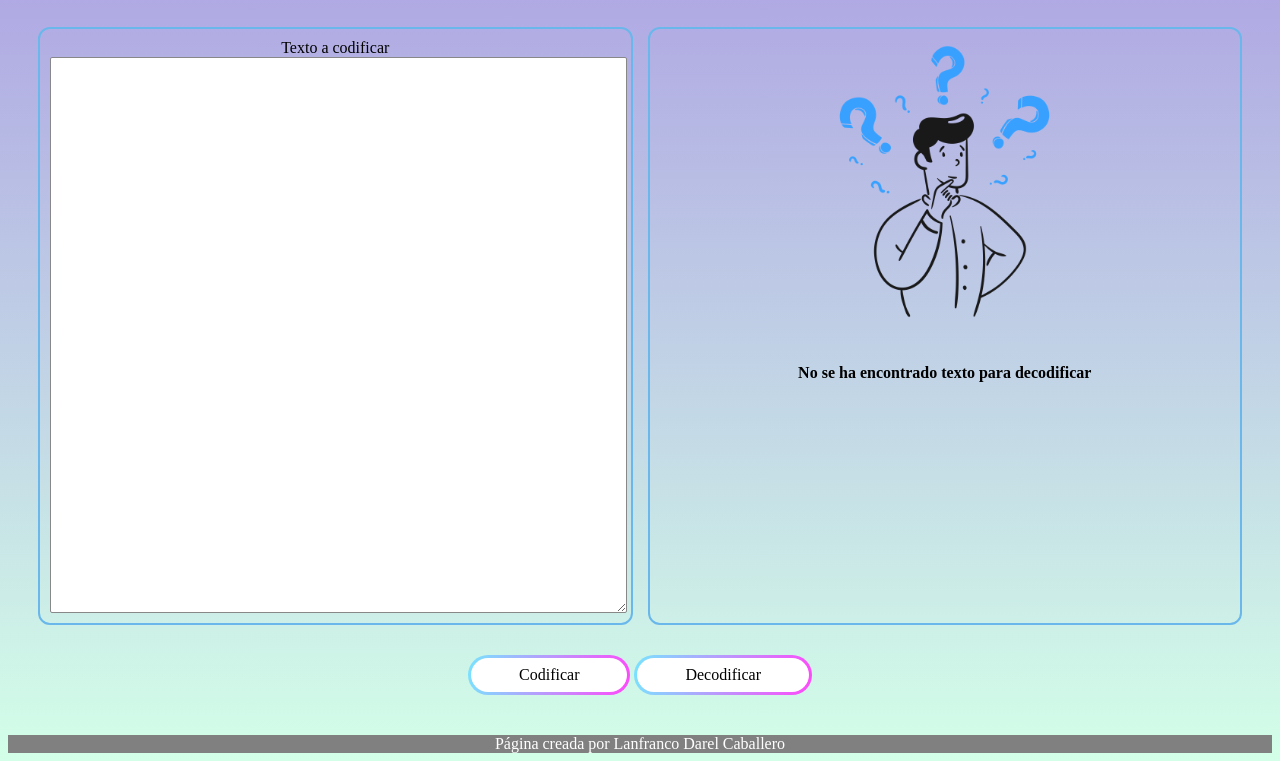
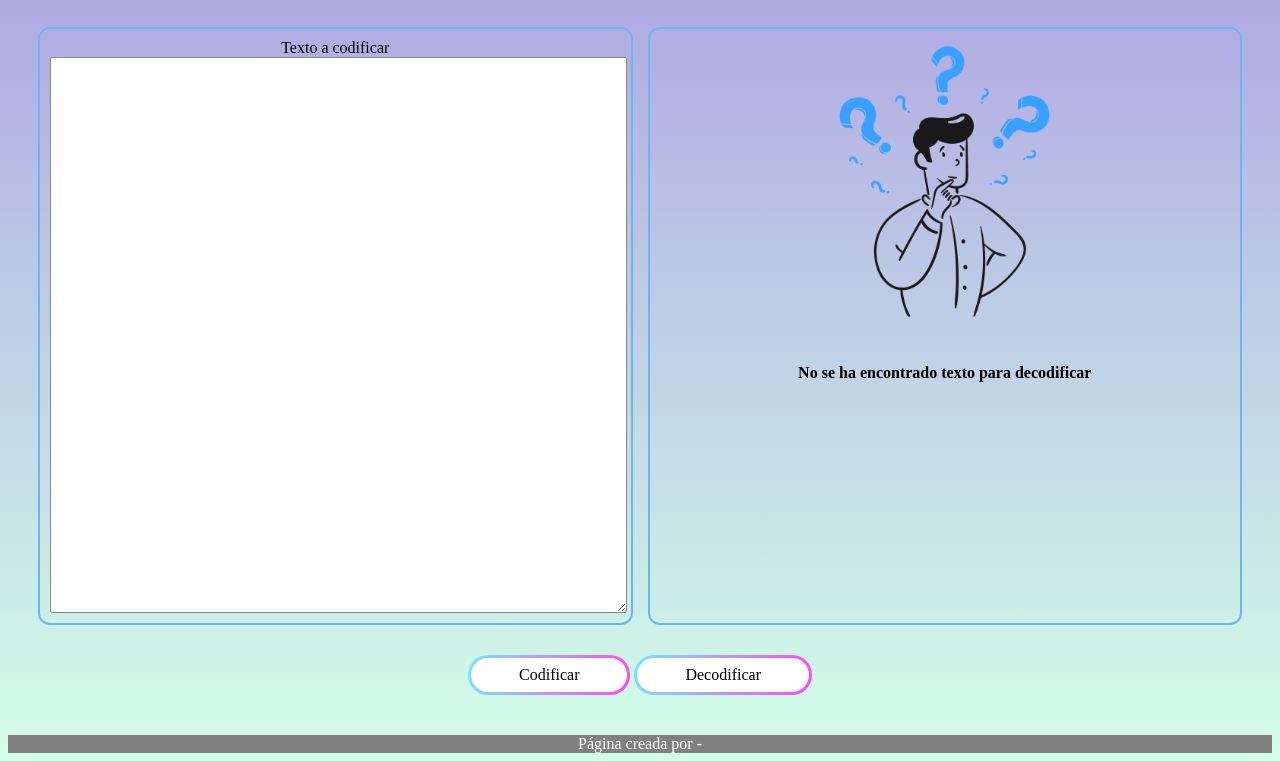
Before and after one commit to dbm4x/Alurachallenge4, a plain HTML site: page index.html in a window 1280 px wide. Shown: the part 48-809 px from the top of the page. Drawn offline with Linux system fonts and the light colour scheme.

Commit message:
Update index.html

```diff
--- a/index.html
+++ b/index.html
@@ -32,7 +32,7 @@
         </div>
         </main>
         <footer>
-        Página creada por Lanfranco Darel Caballero
+        Página creada por -
         </footer>
 
         </body>
```
